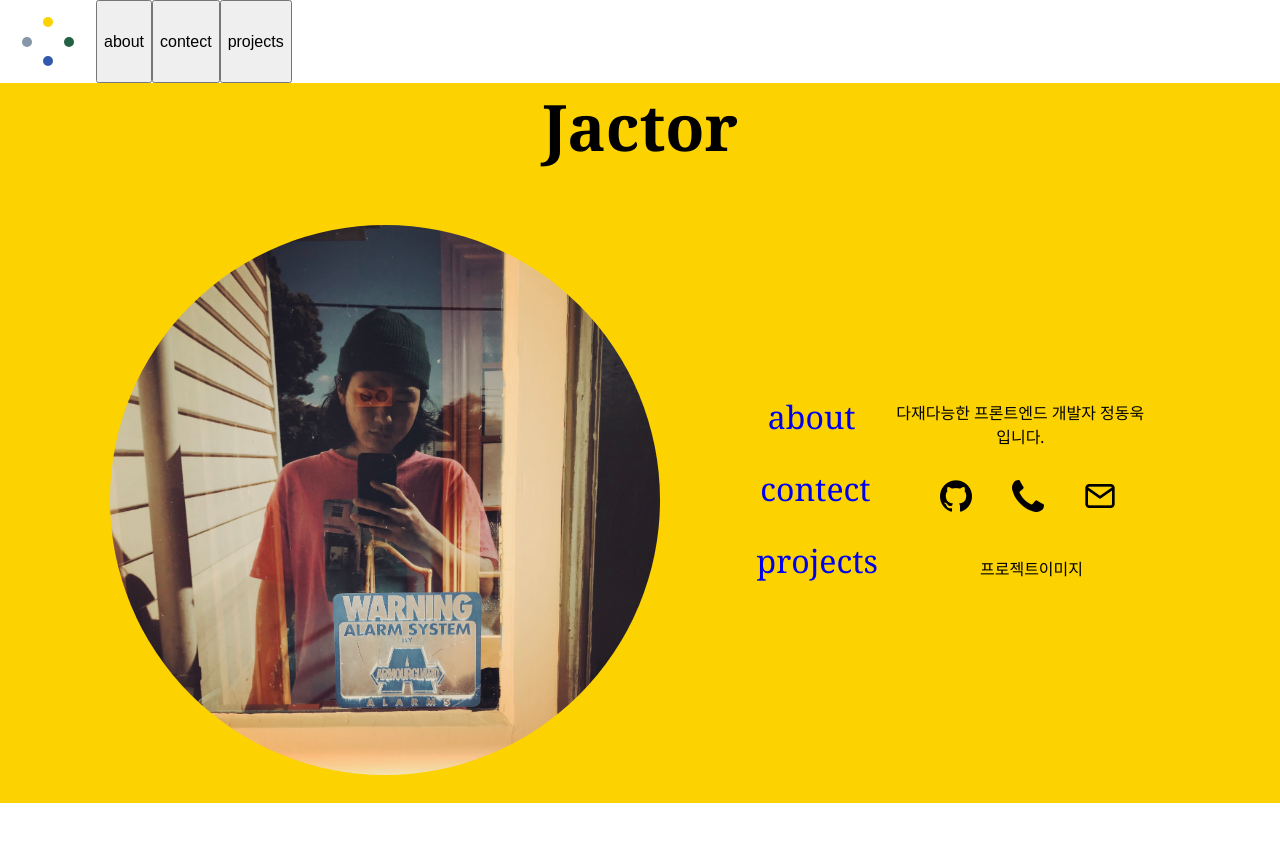
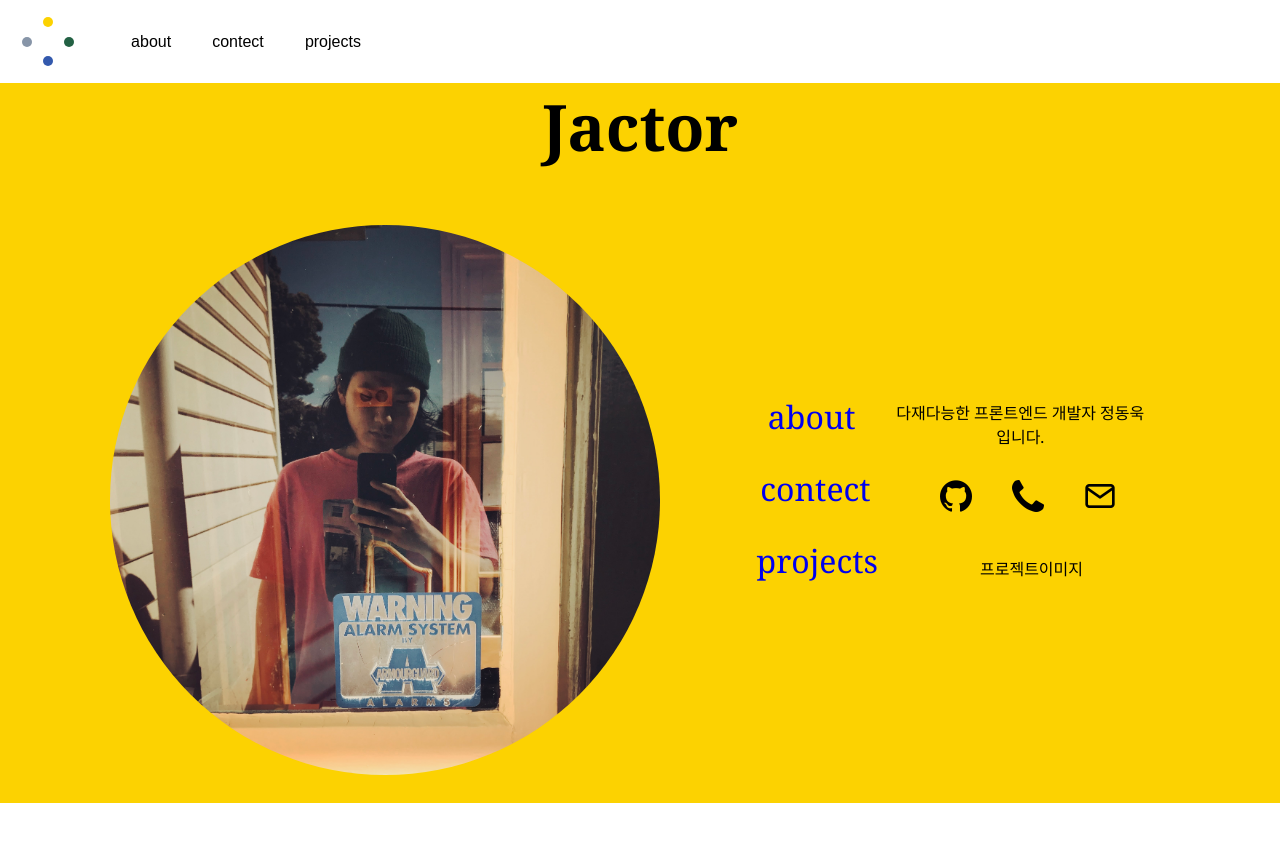
Before and after one commit to DongwookJeong/portfolio, a React (Create React App) app in the folder my-portfolio/: page / in a window 1280 px wide. Shown: the top 842 px of the page. Built offline with nearby package versions, Linux system fonts and the light colour scheme.

Commit message:
컬러 추가

```diff
--- a/my-portfolio/src/HeadLayout.js
+++ b/my-portfolio/src/HeadLayout.js
@@ -1,30 +1,36 @@
 import { Outlet, useNavigate } from "react-router-dom";
 import styled from "styled-components";
 
+// 각 페이지에서 고정적으로 들어가는 요소
 const HeadLayout = () => {
   const navigate = useNavigate();
 
   const comeBackhome = () => {
-    navigate("/");
+    navigate("/"); // 홈으로
   };
 
   const about = () => {
-    navigate("/about");
+    navigate("/about"); // about 페이지로
   };
 
   const contect = () => {
-    navigate("/contect");
+    navigate("/contect"); // contect 페이지로
   };
 
   const projects = () => {
-    navigate("/projects");
+    navigate("/projects"); // protects 페이지로
   };
+
   const Header = styled.header`
+    // header
+    width: 60vw;
     background: none;
     display: flex;
+    align-items: center;
   `;
 
   const HomeButton = styled.button`
+    // 홈 버튼
     display: flex;
     justify-content: center;
     flex-direction: column;
@@ -35,15 +41,34 @@ const HeadLayout = () => {
   `;
 
   const Circle = styled.div`
+    // 홈 버튼 내 작은 동그라미
     width: 10px;
     height: 10px;
     border-radius: 5px;
   `;
 
+  const Menu = styled.div`
+    display: flex;
+    justify-content: space-evenly;
+    width: 300px;
+  `;
   const OtherContent = styled.button`
+    // 다른 페이지
+    background: ${(props) => props.color || "none"};
     font-size: 1rem;
+    border: hidden;
+    height: 3vh;
+    border-radius: 15px;
+
+    &:hover {
+      background: #fcd201;
+    }
   `;
 
+  const Footer = styled.footer`
+    background: none;
+    height: 8vh;
+  `;
   return (
     <div>
       <Header>
@@ -75,20 +100,17 @@ const HeadLayout = () => {
             }}
           ></Circle>
         </HomeButton>
-        <OtherContent onClick={about}>about</OtherContent>
-        <OtherContent onClick={contect}>contect</OtherContent>
-        <OtherContent onClick={projects}>projects</OtherContent>
+        <Menu>
+          <OtherContent onClick={about}>about</OtherContent>
+          <OtherContent onClick={contect}>contect</OtherContent>
+          <OtherContent onClick={projects}>projects</OtherContent>
+        </Menu>
       </Header>
       <main style={{ height: "90vh" }}>
         <Outlet />
       </main>
 
-      <footer
-        style={{
-          background: "none",
-          height: "8vh",
-        }}
-      ></footer>
+      <Footer></Footer>
     </div>
   );
 };
--- a/my-portfolio/src/pages/Home.js
+++ b/my-portfolio/src/pages/Home.js
@@ -5,6 +5,7 @@ import "/Users/jactor/portfolio/portfolio/my-portfolio/src/pages/Home.scss";
 import phone from "/Users/jactor/portfolio/portfolio/my-portfolio/src/img/telephone_icon.png";
 import github from "/Users/jactor/portfolio/portfolio/my-portfolio/src/img/github_icon.png";
 import mail from "/Users/jactor/portfolio/portfolio/my-portfolio/src/img/mail_icon.png";
+
 const Home = () => {
   return (
     <div className="Mother">
```
